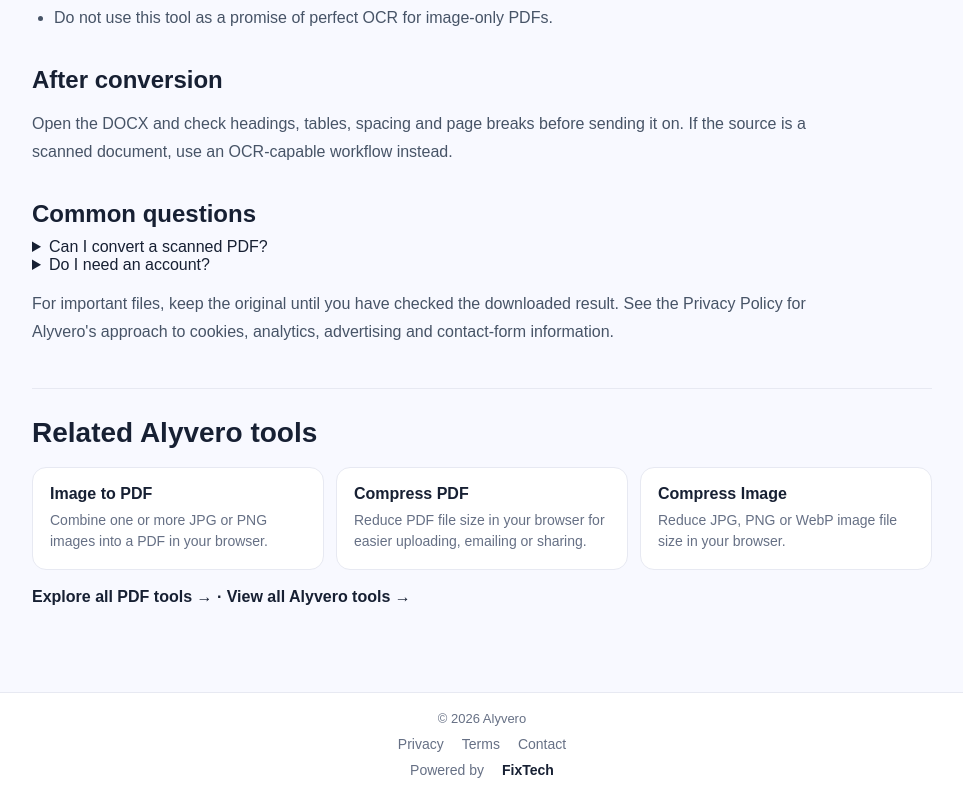
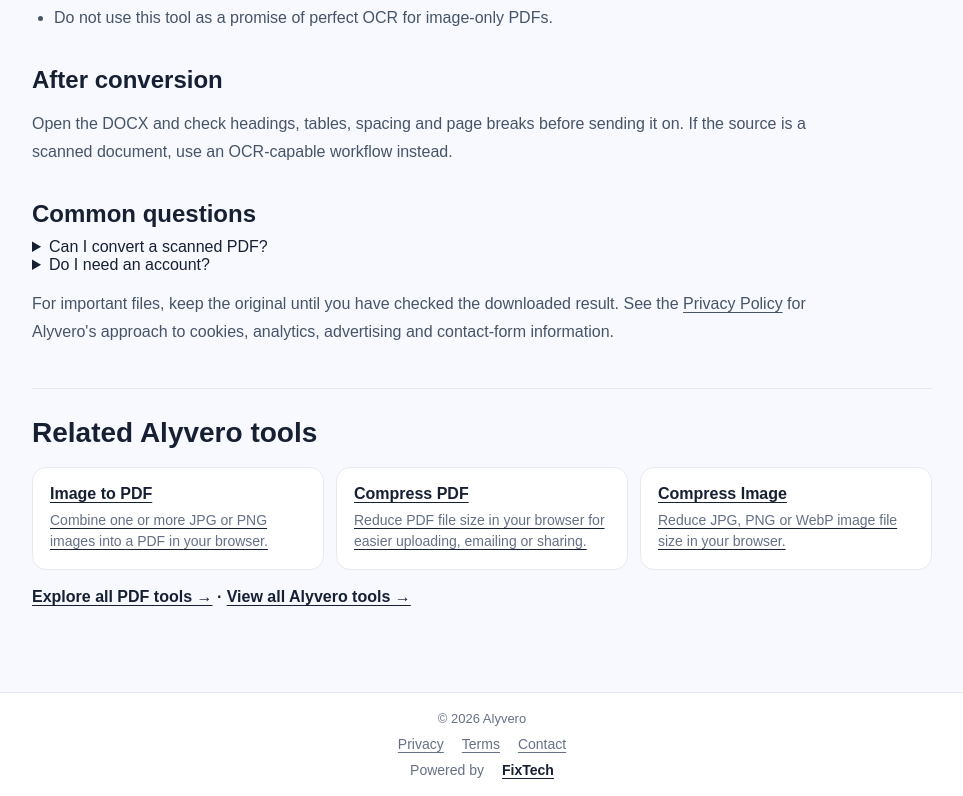
Before and after one commit to rindodi/alyvero, a Next.js app: page /pdf-to-word in a window 1280 px wide. Shown: the part 1374-2170 px from the top of the page, without its empty margins (158-1121 px from the left). Built offline with nearby package versions, Linux system fonts and the light colour scheme.

Commit message:
Underline contextual links across Alyvero

```diff
--- a/app/globals.css
+++ b/app/globals.css
@@ -17,7 +17,8 @@
 html { scroll-behavior: smooth; }
 html, body { max-width: 100%; overflow-x: clip; }
 body { margin: 0; background: radial-gradient(circle at 12% 0%, #eef1ff 0, transparent 28%), radial-gradient(circle at 88% 12%, #fff0f4 0, transparent 24%), var(--bg); color: var(--text); font-family: Arial, Helvetica, sans-serif; }
-a { color: inherit; text-decoration: none; }
+a { color: inherit; text-decoration: underline; text-underline-offset: 3px; text-decoration-thickness: 1px; }
+.brand-logo, .tool-link, .primary, .secondary, button, .mobile-navigation a { text-decoration: none; }
 button, input, textarea { font: inherit; }
 .site-header { height: 68px; display:flex; align-items:center; justify-content:space-between; padding:0 24px; border-bottom:1px solid var(--line); background:rgba(255,255,255,.96); box-shadow:0 4px 24px rgba(91,78,232,.06); position:sticky; top:0; z-index:10; backdrop-filter:blur(10px); }
 .brand-logo { display:inline-flex; align-items:center; line-height:0; flex-shrink:0; }
```
